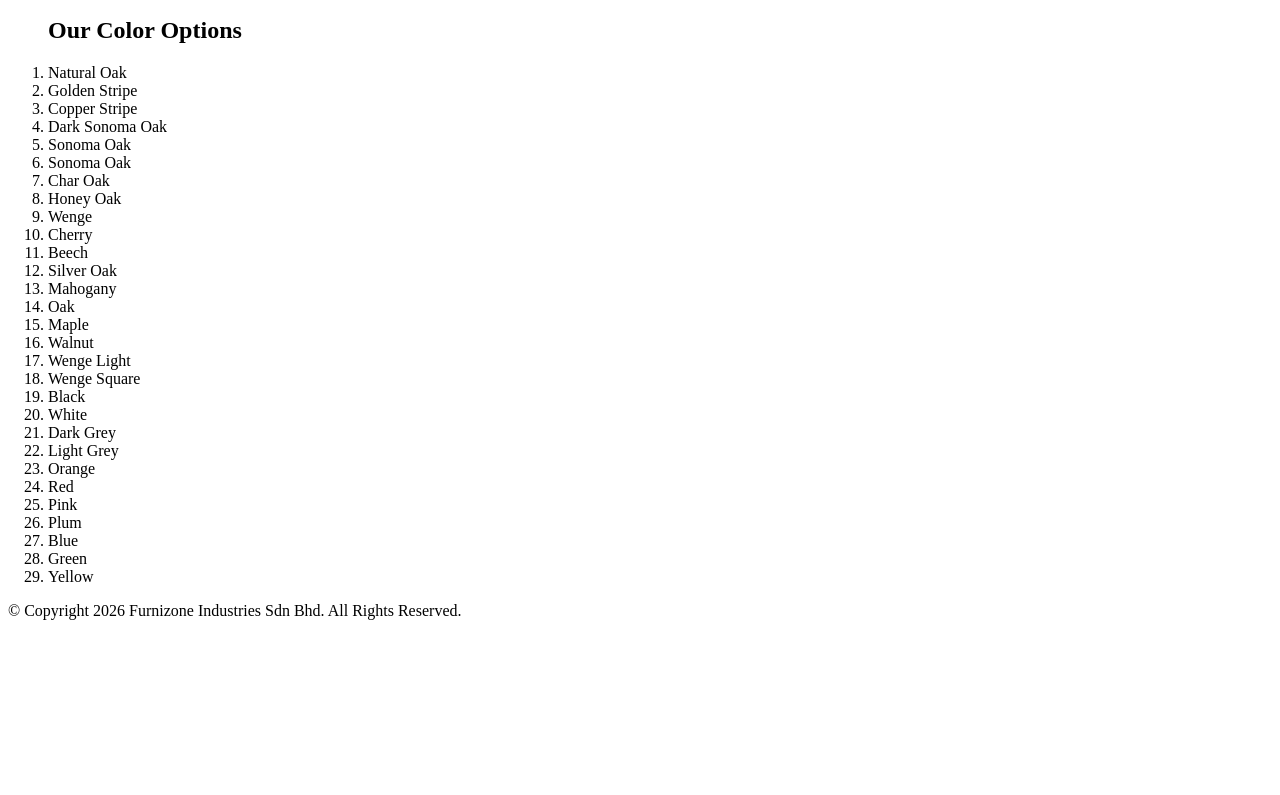
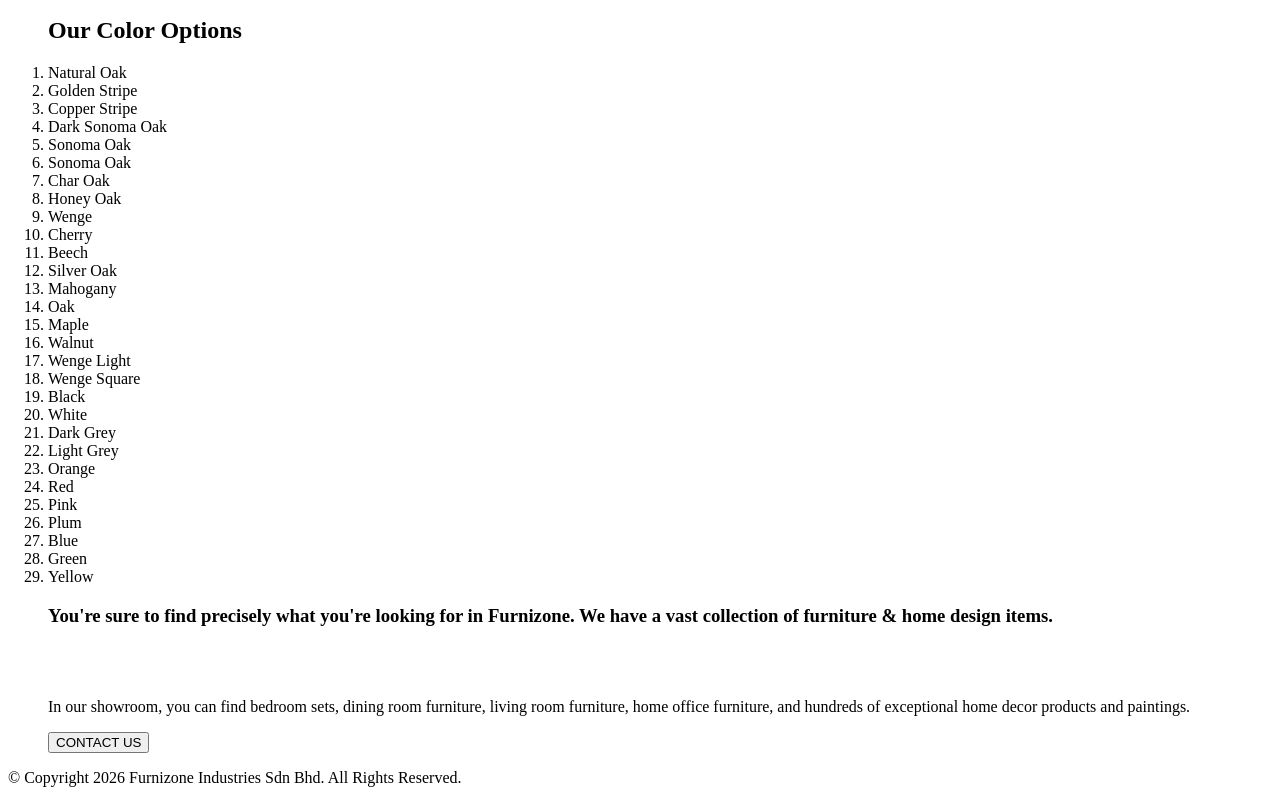
Before and after one commit to haojee2025/Furnizone-Website, a plain HTML site: page index.html in a window 1280 px wide. Shown: the part 3537-4332 px from the top of the page. Before the commit the page ends 4165 px from the top, so only its background shows below. Drawn offline with Linux system fonts and the light colour scheme.

Commit message:
Add description to color options

```diff
--- a/index.html
+++ b/index.html
@@ -293,7 +293,17 @@
                 <li>Yellow</li>
             </ol>
         </article>
-
+        <ul>
+            <h3>
+                You're sure to find precisely what you're looking for in Furnizone.
+                We have a vast collection of furniture & home design items.
+            </h3><br><br>
+            <p>
+                In our showroom, you can find bedroom sets, dining room furniture, living room furniture, home office
+                furniture, and hundreds of exceptional home decor products and paintings.
+            </p>
+            <button>CONTACT US</button>
+        </ul>
     </section>
     <footer>
         © Copyright 2026 Furnizone Industries Sdn Bhd. All Rights Reserved.
```
